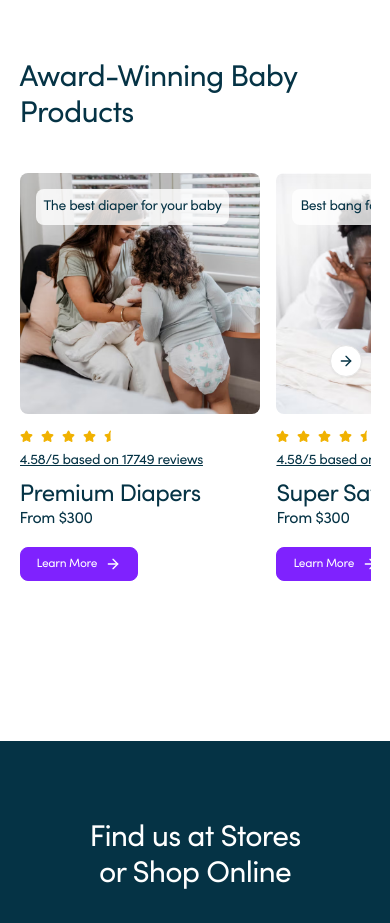
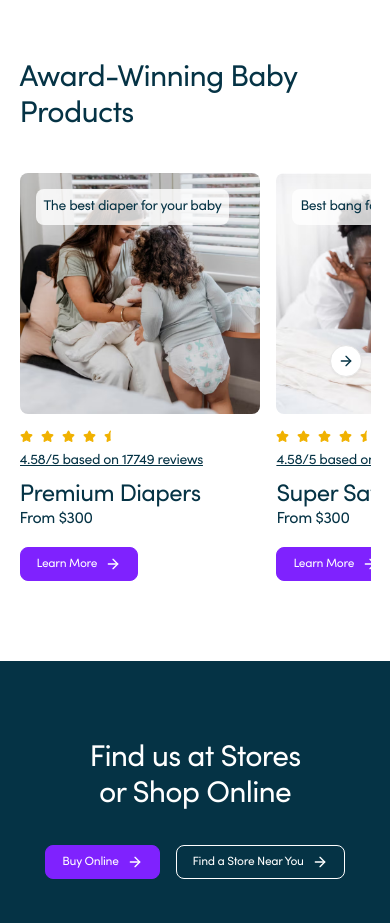
Before and after one commit to adiadishr/tender-touch, a Next.js app: page /products/premium-diapers in a window 390 px wide. Shown: the part 2060-2983 px from the top of the page. Built offline with nearby package versions, Linux system fonts and the light colour scheme.

Commit message:
fix: padding on featured section in product detail page on mobile

```diff
--- a/src/components/sections/featured-products/index.js
+++ b/src/components/sections/featured-products/index.js
@@ -17,7 +17,7 @@ export default function FeaturedProducts({ inProductPage }) {
       <div className={cn("mx-auto w-[90%] pt-20", inProductPage && "w-full")}>
         <div className="text-3xl tracking-tight text-cyan-950">Award-Winning Baby Products</div>
       </div>
-      <div className={cn("pl-[5%] pb-20 pt-10", inProductPage && "pl-0")}>
+      <div className={cn("pl-[5%] pb-20 pt-10", inProductPage && "pl-0 pb-0")}>
         <Carousel className="w-full">
           <CarouselContent>
             {products.map((product, index) => (
```
